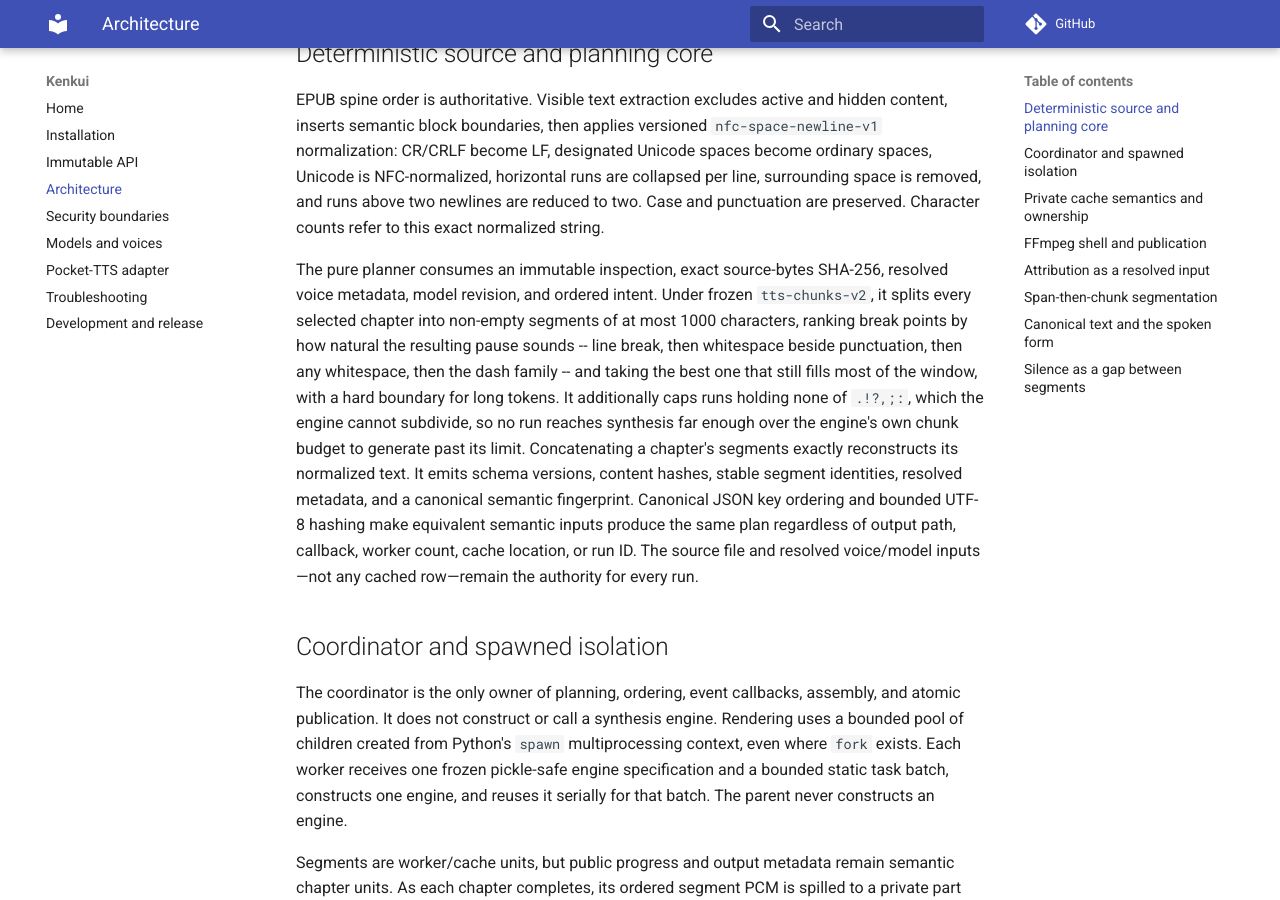
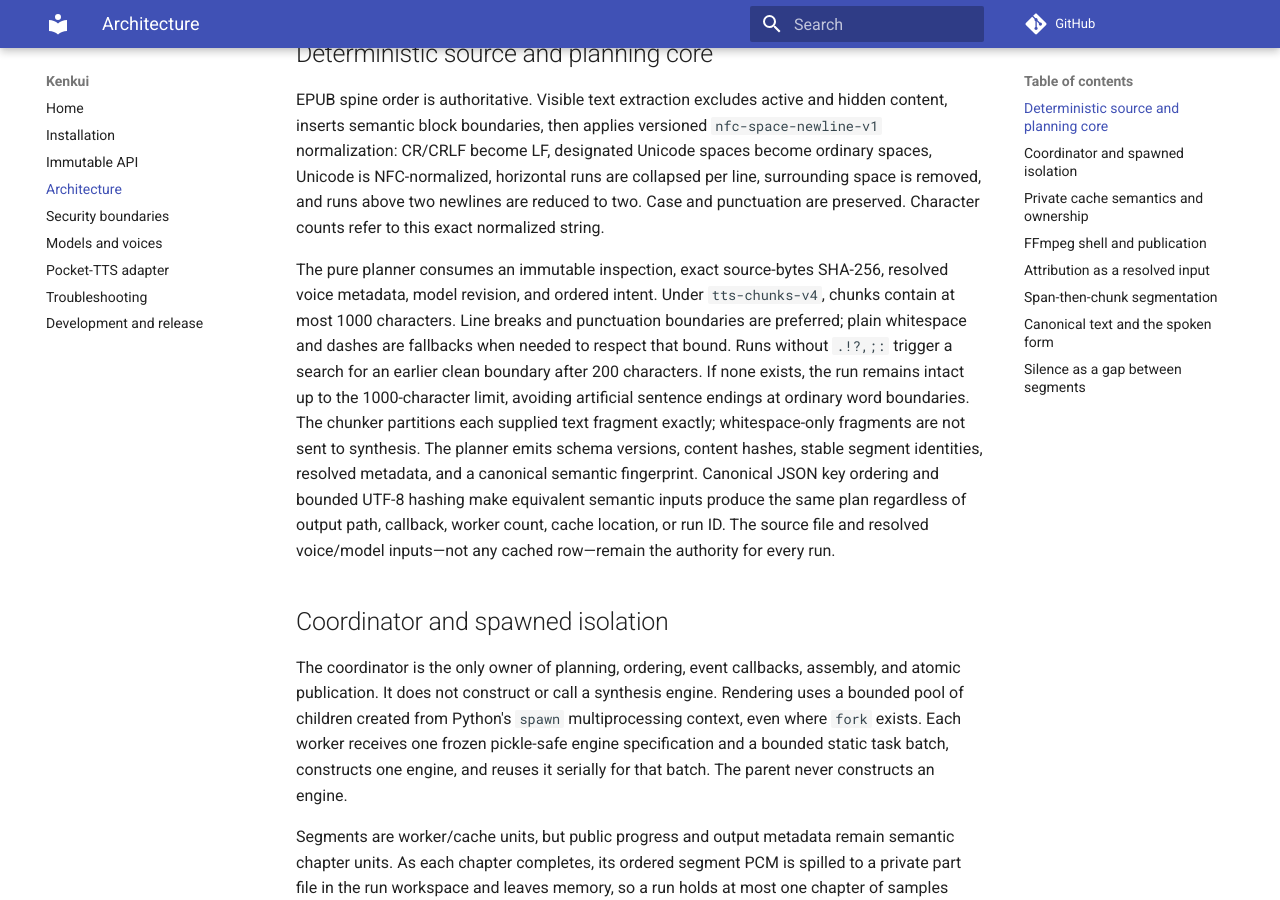
Before and after one commit to D1zzl3D0p/kenkui, an MkDocs documentation site: the page built from docs/architecture.md, in a window 1280 px wide and 900 px high, scrolled down 286 px. Built offline with MkDocs 1.6.1 and Material for MkDocs 9.7.7, drawn with Linux system fonts in a browser that asks for light colours; comment, search, counter and statistics services are not loaded; some of the changed text lies outside the part shown.

Commit message:
docs: describe current checkpoint and chunking behavior
Signed-off-by: D1zzl3D0p <spn1kolat3sla@gmail.com>

```diff
--- a/docs/architecture.md
+++ b/docs/architecture.md
@@ -17,15 +17,15 @@ are reduced to two. Case and punctuation are preserved. Character counts refer
 to this exact normalized string.
 
 The pure planner consumes an immutable inspection, exact source-bytes SHA-256,
-resolved voice metadata, model revision, and ordered intent. Under frozen
-`tts-chunks-v2`, it splits every selected chapter into non-empty segments of at
-most 1000 characters, ranking break points by how natural the resulting pause
-sounds -- line break, then whitespace beside punctuation, then any whitespace,
-then the dash family -- and taking the best one that still fills most of the
-window, with a hard boundary for long tokens. It additionally caps runs holding
-none of `.!?,;:`, which the engine cannot subdivide, so no run reaches synthesis
-far enough over the engine's own chunk budget to generate past its limit. Concatenating a chapter's segments exactly
-reconstructs its normalized text. It emits schema versions, content hashes, stable segment
+resolved voice metadata, model revision, and ordered intent. Under
+`tts-chunks-v4`, chunks contain at most 1000 characters. Line breaks and
+punctuation boundaries are preferred; plain whitespace and dashes are fallbacks
+when needed to respect that bound. Runs without `.!?,;:` trigger a search for an
+earlier clean boundary after 200 characters. If none exists, the run remains
+intact up to the 1000-character limit, avoiding artificial sentence endings at
+ordinary word boundaries. The chunker partitions each supplied text fragment
+exactly; whitespace-only fragments are not sent to synthesis.
+The planner emits schema versions, content hashes, stable segment
 identities, resolved metadata, and a canonical semantic fingerprint. Canonical
 JSON key ordering and bounded UTF-8 hashing make equivalent semantic inputs
 produce the same plan regardless of output path, callback, worker count, cache
@@ -185,9 +185,10 @@ a more damaging error.
 
 ## Span-then-chunk segmentation
 
-Attribution produces speaker spans that partition a chapter. The frozen
-`tts-chunks-v2` chunker then runs inside each span, so concatenating every
-chunk still reproduces the chapter exactly.
+Attribution produces speaker spans that partition a chapter. Structural pieces
+are clipped to those spans before the `tts-chunks-v4` chunker runs, preserving
+canonical speaker offsets. The chunker preserves each fragment's text; empty
+speech fragments are omitted from synthesis.
 
 A chapter with no attributed dialogue is one span, which is byte-for-byte what
 the chunker saw before attribution existed. Speaker and voice enter a segment's
@@ -211,10 +212,9 @@ length-changing transformation. Exactness therefore holds at three levels:
 chunks join to the spoken form of their piece, pieces join to their span, and
 spans join to the canonical chapter text.
 
-`tts-chunks-v3` is `tts-chunks-v2` restricted rather than replaced: the
-structural split feeds the unmodified v2 chunker one piece at a time, so
-concatenation-exactness is inherited and the tuned break constants are not
-forked. Every field the new stages contribute — the spoken-form schema, the
+`tts-chunks-v5` identifies segments with active structural break tiers. The
+structural split feeds the same chunker one piece at a time, so the tuned
+break policy is shared. Every field the stages contribute — the spoken-form schema, the
 number tier, the lexicon identity, the structure schema, the break tiers —
 enters a segment's identity only when that feature is active, so a pipeline
 requesting neither pronunciation nor pauses produces byte-identical identities
```
Also changed, not shown: docs/usage.md (+9 -7 lines), 1 other file.
